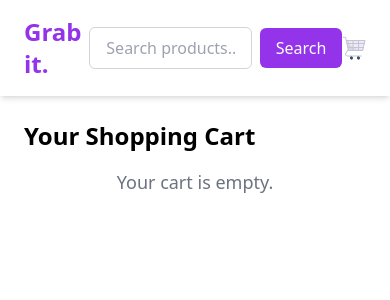
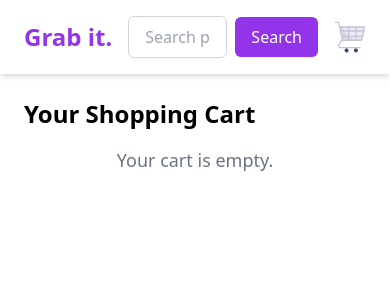
Before and after one commit to tanishnarang/projectbriskk, a React (Create React App) app: page /cart in a window 390 px wide. Shown: the top 300 px of the page. Built offline with nearby package versions, Linux system fonts and the light colour scheme.

Commit message:
responsive design

```diff
--- a/package.json
+++ b/package.json
@@ -7,6 +7,7 @@
     "@testing-library/react": "^13.4.0",
     "@testing-library/user-event": "^13.5.0",
     "axios": "^1.7.7",
+    "quagga": "^0.12.1",
     "react": "^18.3.1",
     "react-dom": "^18.3.1",
     "react-icons": "^5.3.0",
--- a/src/App.js
+++ b/src/App.js
@@ -16,7 +16,7 @@ export default function App() {
     navigate(`/?${createSearchParams({ q: searchItem })}`);
   };
 
-  const [products, setProducts] = useState([]);
+  const products = [];
 
   const [cart, setCart] = useState([]);
 
--- a/src/components/Cart.js
+++ b/src/components/Cart.js
@@ -30,14 +30,14 @@ export default function Cart({
 
       {cartItems.length > 0 ? (
         <div>
-          <ul className="mb-6">
+          <ul className="mb-6 space-y-4">
             {cartItems.map((item) => (
               <li
                 key={item.id}
-                className="flex justify-between items-center p-4 border-b border-gray-200"
+                className="flex flex-col sm:flex-row justify-between items-center p-4 border-b border-gray-200"
               >
                 {/* Product Image and Name */}
-                <div className="flex items-center gap-4">
+                <div className="flex items-center gap-4 w-full sm:w-auto">
                   <img
                     src={item.image}
                     alt={item.title}
@@ -46,8 +46,8 @@ export default function Cart({
                   <span className="text-lg font-medium">{item.title}</span>
                 </div>
 
-                {/* Price, Quantity and Delete Button */}
-                <div className="flex items-center gap-20">
+                {/* Price, Quantity, and Delete Button */}
+                <div className="flex items-center gap-6 sm:gap-20 justify-between w-full sm:w-auto mt-4 sm:mt-0">
                   <div className="flex items-center justify-center gap-2 border px-3 rounded-md">
                     {/* Increase Button */}
                     <button
@@ -64,7 +64,7 @@ export default function Cart({
                     <button
                       onClick={() => handleDecrease(item.id)}
                       className="text-gray-600 hover:text-gray-800 font-bold text-xl w-8 h-8 flex justify-center items-center"
-                      disabled={item.quantity < 2}
+                      disabled={item.quantity <= 1}
                     >
                       -
                     </button>
--- a/src/components/Navbar.js
+++ b/src/components/Navbar.js
@@ -14,21 +14,25 @@ export default function Navbar({ onSearch }) {
   const handleKeyPress = (event) => {
     if (event.key === "Enter") {
       if (searchItem.length > 0) {
-        event.preventDefault(); // Prevent form submission only if there is text
-        handleSearch(); // Call search function
+        event.preventDefault();
+        handleSearch();
       } else {
-        event.preventDefault(); // Prevent page reload on empty input
+        event.preventDefault();
       }
     }
   };
+
   return (
     <div className="container max-w-full flex items-center justify-between py-4 px-6 bg-white shadow-md">
-      <div>
+      {/* Logo Section */}
+      <div className="flex-shrink-0">
         <Link to="/" className="text-2xl font-bold text-purple-600">
           Grab it.
         </Link>
       </div>
-      <div className="w-full max-w-md">
+
+      {/* Search Section */}
+      <div className="flex-grow sm:max-w-md ml-4">
         <form className="flex items-center space-x-2">
           <input
             type="text"
@@ -47,7 +51,9 @@ export default function Navbar({ onSearch }) {
           </button>
         </form>
       </div>
-      <div className="flex flex-row">
+
+      {/* Cart Icon Section */}
+      <div className="flex-shrink-0 ml-4">
         <Link to="/cart">
           <img className="w-8 h-8" src="/cart.svg" alt="cart" />
         </Link>
```
Also changed, not shown: 1 other file (tests, documents, lock files or other folders).
